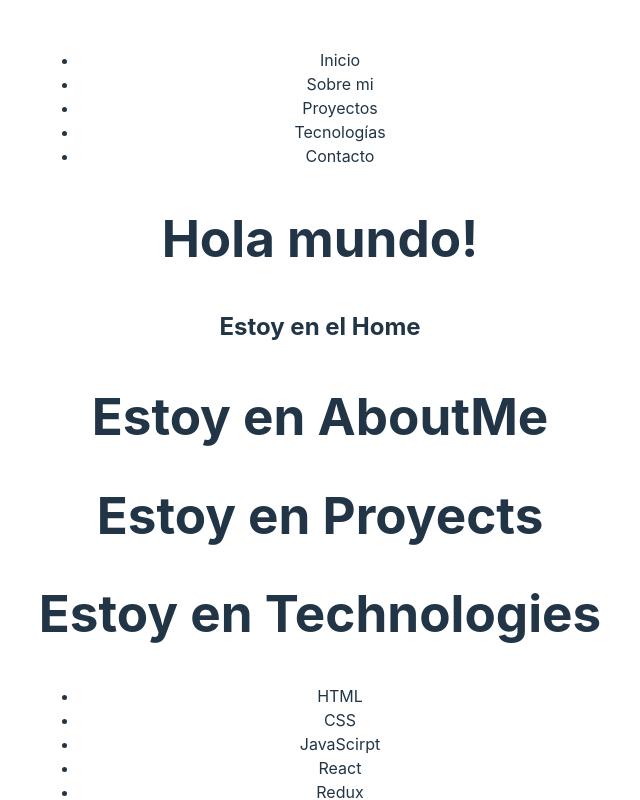
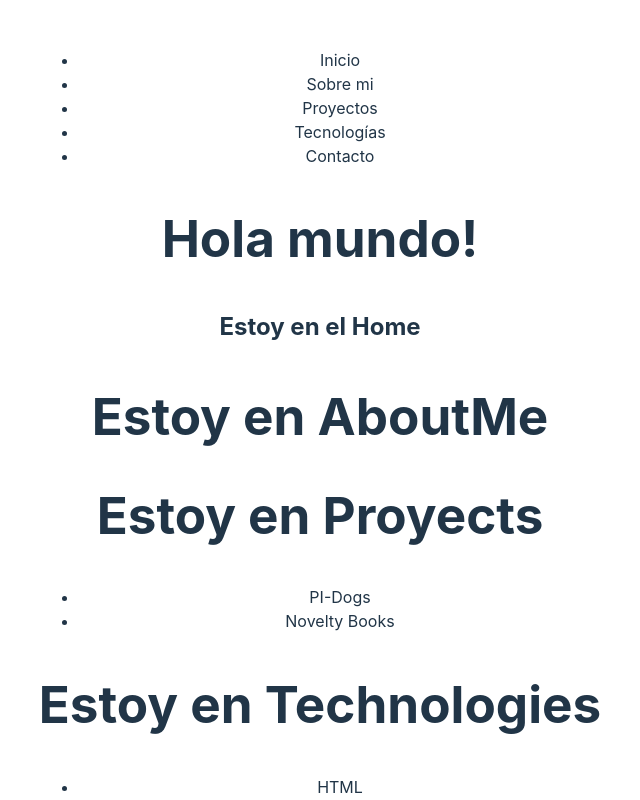
Before and after one commit to Tortoiselizard/Portafolio_Front, a React (Vite) app: page / in a window 1280 px wide. Shown: the top 800 px of the page, without its empty margins (320-960 px from the left). Built offline with nearby package versions, Linux system fonts and the light colour scheme.

Commit message:
change components/Proyects: add poryects that I had maked

```diff
--- a/src/components/Proyects/Proyects.jsx
+++ b/src/components/Proyects/Proyects.jsx
@@ -4,6 +4,14 @@ function Proyects () {
   return (
     <section className={style.ProyectsContainer}>
       <h1>Estoy en Proyects</h1>
+      <ul>
+        <li>
+          PI-Dogs
+        </li>
+        <li>
+          Novelty Books
+        </li>
+      </ul>
     </section>
   )
 }
```
